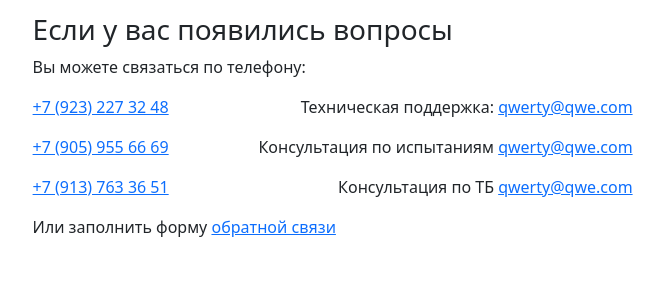
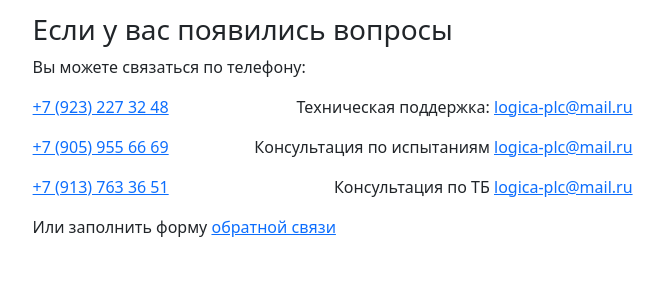
Before and after one commit to vikneo/Automation-of-AVR, a Django app: page /user/contact/ in a window 1280 px wide; the page is wider, and only the part inside the window is pictured. Shown: the part 347-647 px from the top of that part, without its empty margins (264-928 px from the left). Run offline with Django 5.2, Linux system fonts and the light colour scheme; parts of the project's set-up code (start-up, migrations or seed data) failed here and were passed over.

Commit message:
changing the mailing address

```diff
--- a/avr_system/templates/index/contact.html
+++ b/avr_system/templates/index/contact.html
@@ -21,7 +21,7 @@
                     </p>
                     <p>
                         <span>Техническая поддержка: </span>
-                        <a href="mailto:qwerty@qwe.com">qwerty@qwe.com</a>
+                        <a href="mailto:logica-plc@mail.ru">logica-plc@mail.ru</a>
                     </p>
                 </div>
             </div>
@@ -32,7 +32,7 @@
                     </p>
                     <p>
                         <span>Консультация по испытаниям</span>
-                        <a href="mailto:qwerty@qwe.com">qwerty@qwe.com</a>
+                        <a href="mailto:logica-plc@mail.ru">logica-plc@mail.ru</a>
                     </p>
                 </div>
             </div>
@@ -43,7 +43,7 @@
                     </p>
                     <p>
                         <span>Консультация по ТБ</span>
-                        <a href="mailto:qwerty@qwe.com">qwerty@qwe.com</a>
+                        <a href="mailto:logica-plc@mail.ru">logica-plc@mail.ru</a>
                     </p>
                 </div>
             </div>
```
